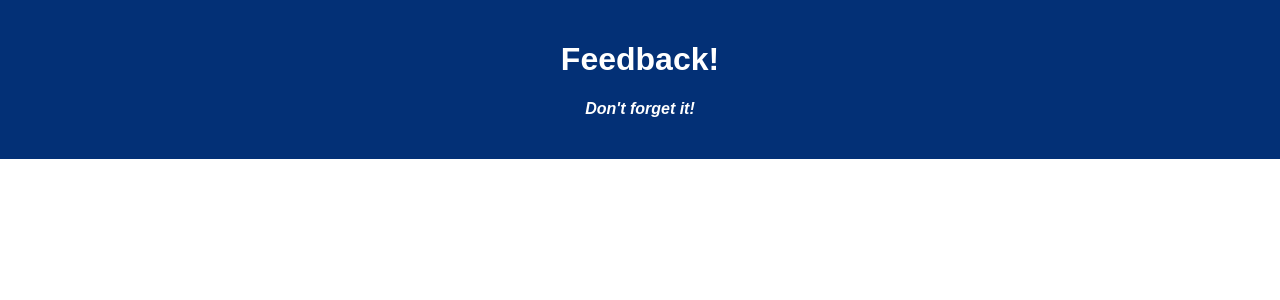
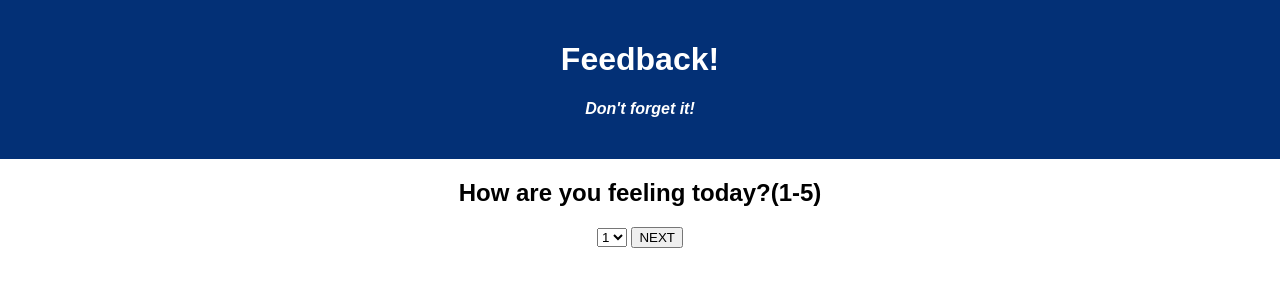
Before and after one commit to ValentineRiedman/weekend-redux-feedback-loop, a React (Create React App) app: page / in a window 1280 px wide. Shown: the top 300 px of the page. Built offline with nearby package versions, Linux system fonts and the light colour scheme.

Commit message:
added and connected feeling component

```diff
--- a/package.json
+++ b/package.json
@@ -2,15 +2,17 @@
   "name": "react-reflection-board",
   "version": "0.1.0",
   "private": true,
-  "proxy": "http://localhost:5000",
+  "proxy": "http://localhost:5001",
   "dependencies": {
     "axios": "^0.21.1",
     "express": "^4.17.1",
     "pg": "^8.2.1",
     "react": "^17.0.1",
     "react-dom": "^17.0.1",
+    "react-redux": "^8.0.2",
     "react-router-dom": "^5.3.0",
-    "react-scripts": "^5.0.1"
+    "react-scripts": "^5.0.1",
+    "redux": "^4.2.0"
   },
   "devDependencies": {
     "nodemon": "^1.18.5"
--- a/src/components/App/App.jsx
+++ b/src/components/App/App.jsx
@@ -1,6 +1,8 @@
 import React from 'react';
 import axios from 'axios';
 import './App.css';
+
+import Feeling from './Feeling/Feeling';
 
 function App() {
 
@@ -10,6 +12,9 @@ function App() {
         <h1 className='App-title'>Feedback!</h1>
         <h4>Don't forget it!</h4>
       </header>
+      <div>
+        <Feeling />
+      </div>
     </div>
   );
 }
--- /dev/null
+++ b/src/components/App/Feeling/Feeling.jsx
@@ -0,0 +1,19 @@
+import { useState } from 'react';
+
+function Feeling( props ){
+    const [ hook, setHook ] = useState( null )
+    return (
+        <div>
+            <h2>How are you feeling today?(1-5)</h2>
+            <select>
+                <option>1</option>
+                <option>2</option>
+                <option>3</option>
+                <option>4</option>
+                <option>5</option>
+                </select> <button>NEXT</button>
+        </div>
+    );
+}
+
+export default Feeling;
--- a/src/index.js
+++ b/src/index.js
@@ -4,5 +4,6 @@ import './index.css';
 import App from './components/App/App';
 import registerServiceWorker from './registerServiceWorker';
 
+
 ReactDOM.render(<App />, document.getElementById('root'));
 registerServiceWorker();
```
Also changed, not shown: src/components/App/Comments/Comments.jsx (added, +13 -0 lines), src/components/App/Support/Support.jsx (added, +13 -0 lines), src/components/App/Understanding/Understanding.jsx (added, +13 -0 lines), src/components/App/_template/_template.jsx (added, +13 -0 lines), 2 other files (tests, documents, lock files or other folders).
